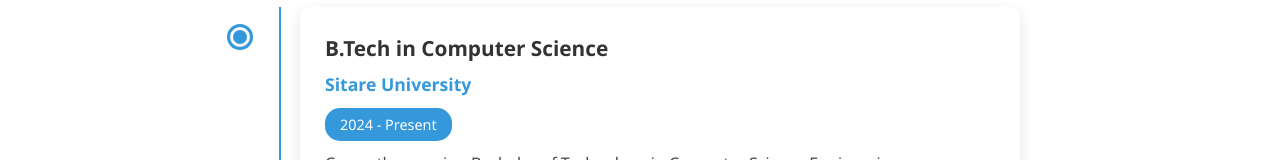
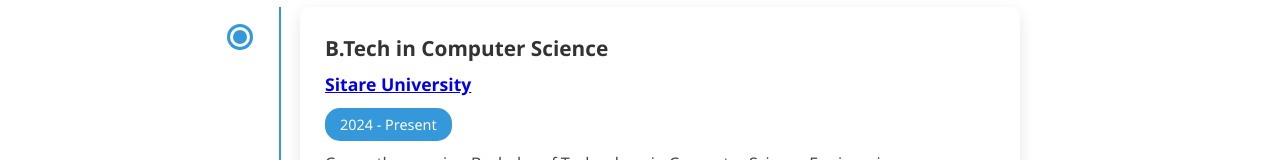
Before and after one commit to jatavajay/Ajay-jatav, a website: page education.html in a window 1280 px wide. Shown: the part 265-425 px from the top of the page. Drawn offline with Linux system fonts and the light colour scheme.

Commit message:
Update education.html

```diff
--- a/education.html
+++ b/education.html
@@ -40,7 +40,11 @@
                     <div class="timeline-dot"></div>
                     <div class="timeline-content">
                         <h3>B.Tech in Computer Science</h3>
-                        <h4>Sitare University</h4>
+                        <h4>
+                          <a href="https://univ.sitare.org/" target="_blank">
+                                    Sitare University
+                          </a>
+                        </h4>
                         <span class="timeline-date">2024 - Present</span>
                         <p>Currently pursuing Bachelor of Technology in Computer Science Engineering</p>
                     </div>
```
